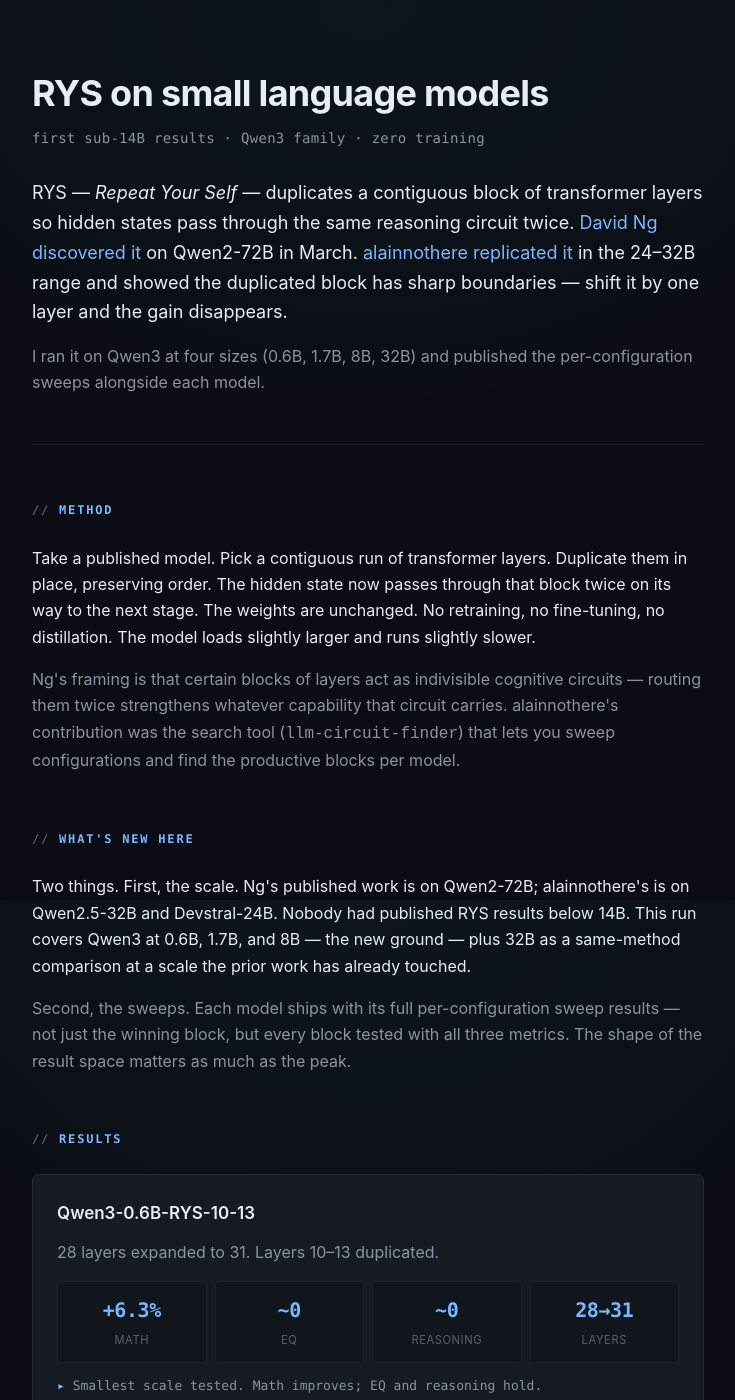
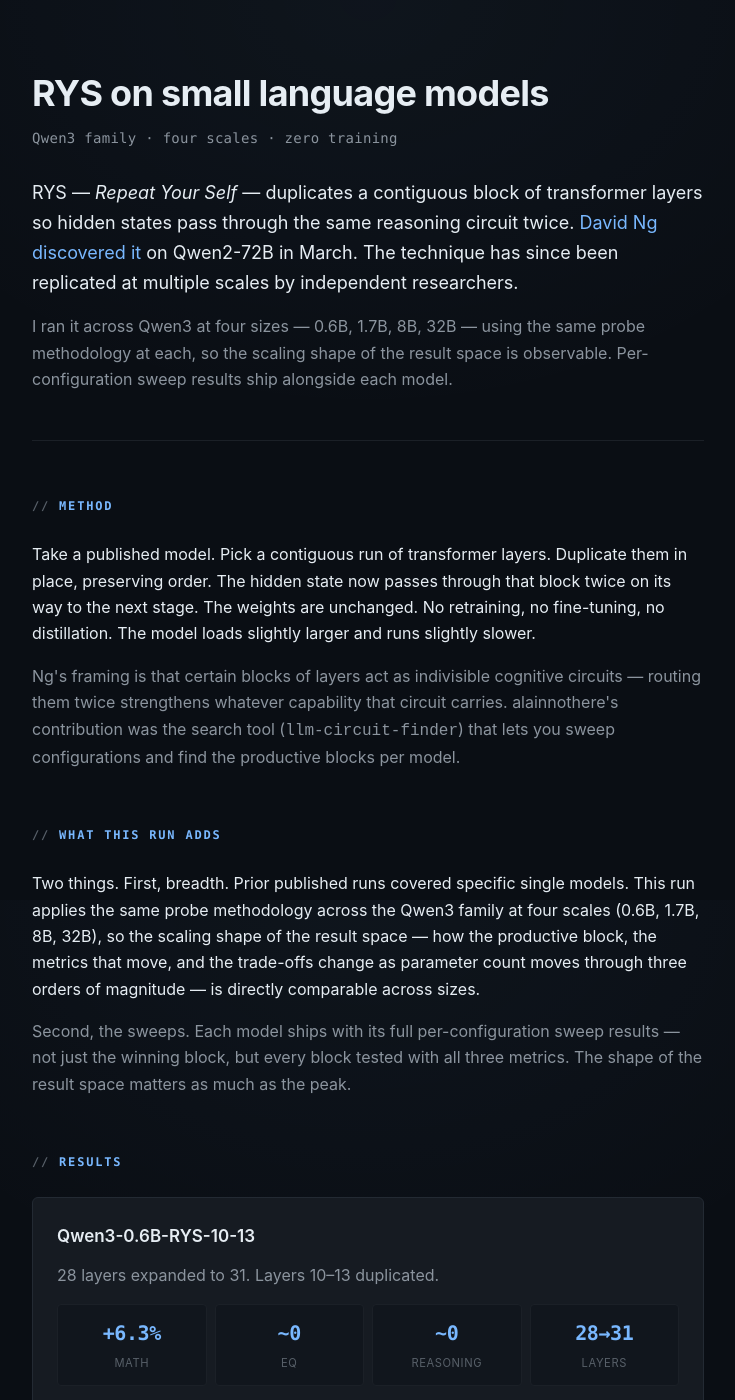
Before and after one commit to john-broadway/john-broadway.github.io, a Jekyll site: the page built from rys/index.html, in a window 1280 px wide and 1400 px high. Shown: the whole window, without its empty margins (272-1007 px from the left). Built offline with Jekyll 4.4.1, drawn with Linux system fonts in a browser that asks for light colours; some of the changed text lies outside the part shown.

Commit message:
Phase 3 scrub: drop false-priority claim on /rys/
Advisor caught: "Nobody had published RYS results below 14B" is
false — an April 2026 Qwen3-4B run with a 667-config sweep exists
and predates this work. Header subtitle and What's-new section
reworked: drop the priority framing, lead with what this run
actually adds (breadth across four scales with comparable
probe methodology, full sweeps shipping per model).

Also dropped a cost conflation (the "two consumer GPUs, evenings"
line belonged to the prior-art sweep, not this work — HF cards
state no sweep cost for these runs) and an unanchored future-
promise ("Standalone dataset pages are next" — not on any card).
Invented benchmark names (GSM8K-style, BBH-style) replaced with
the generic labels actually used on the cards.

Sources "this work" descriptor reworded the same way. The
specific prior-art citation is genericized to "replicated at
multiple scales by independent researchers" pending a decision
on whether to add the author by name.

Home-page card h3 still reads "first sub-14B results" — flagged
as a follow-up for your call.

Co-Authored-By: Claude Opus 4.7 (1M context) <noreply@anthropic.com>

```diff
--- a/rys/index.html
+++ b/rys/index.html
@@ -1,14 +1,14 @@
 ---
 layout: page
 title: RYS on small language models
-description: Layer duplication on Qwen3 — 0.6B, 1.7B, 8B, 32B. David Ng's method, extended sub-14B. Zero training, zero weight changes.
+description: Layer duplication on Qwen3 — 0.6B, 1.7B, 8B, 32B. David Ng's method, applied across four scales with full per-configuration sweeps. Zero training, zero weight changes.
 ---
 
   <header>
     <h1>RYS on small language models</h1>
-    <div class="subtitle">first sub-14B results &middot; Qwen3 family &middot; zero training</div>
-    <p class="lead body-text">RYS &mdash; <em>Repeat Your Self</em> &mdash; duplicates a contiguous block of transformer layers so hidden states pass through the same reasoning circuit twice. <a href="https://dnhkng.github.io/posts/rys/">David Ng discovered it</a> on Qwen2-72B in March. <a href="https://github.com/alainnothere/llm-circuit-finder">alainnothere replicated it</a> in the 24&ndash;32B range and showed the duplicated block has sharp boundaries &mdash; shift it by one layer and the gain disappears.</p>
-    <p>I ran it on Qwen3 at four sizes (0.6B, 1.7B, 8B, 32B) and published the per-configuration sweeps alongside each model.</p>
+    <div class="subtitle">Qwen3 family &middot; four scales &middot; zero training</div>
+    <p class="lead body-text">RYS &mdash; <em>Repeat Your Self</em> &mdash; duplicates a contiguous block of transformer layers so hidden states pass through the same reasoning circuit twice. <a href="https://dnhkng.github.io/posts/rys/">David Ng discovered it</a> on Qwen2-72B in March. The technique has since been replicated at multiple scales by independent researchers.</p>
+    <p>I ran it across Qwen3 at four sizes &mdash; 0.6B, 1.7B, 8B, 32B &mdash; using the same probe methodology at each, so the scaling shape of the result space is observable. Per-configuration sweep results ship alongside each model.</p>
   </header>
 
   <h2>Method</h2>
@@ -17,9 +17,9 @@ description: Layer duplication on Qwen3 — 0.6B, 1.7B, 8B, 32B. David Ng's meth
 
   <p>Ng's framing is that certain blocks of layers act as indivisible cognitive circuits &mdash; routing them twice strengthens whatever capability that circuit carries. alainnothere's contribution was the search tool (<code>llm-circuit-finder</code>) that lets you sweep configurations and find the productive blocks per model.</p>
 
-  <h2>What's new here</h2>
+  <h2>What this run adds</h2>
 
-  <p class="body-text">Two things. First, the scale. Ng's published work is on Qwen2-72B; alainnothere's is on Qwen2.5-32B and Devstral-24B. Nobody had published RYS results below 14B. This run covers Qwen3 at 0.6B, 1.7B, and 8B &mdash; the new ground &mdash; plus 32B as a same-method comparison at a scale the prior work has already touched.</p>
+  <p class="body-text">Two things. First, breadth. Prior published runs covered specific single models. This run applies the same probe methodology across the Qwen3 family at four scales (0.6B, 1.7B, 8B, 32B), so the scaling shape of the result space &mdash; how the productive block, the metrics that move, and the trade-offs change as parameter count moves through three orders of magnitude &mdash; is directly comparable across sizes.</p>
 
   <p>Second, the sweeps. Each model ships with its full per-configuration sweep results &mdash; not just the winning block, but every block tested with all three metrics. The shape of the result space matters as much as the peak.</p>
 
@@ -73,7 +73,7 @@ description: Layer duplication on Qwen3 — 0.6B, 1.7B, 8B, 32B. David Ng's meth
     <p class="status">The only configuration that improves all three metrics simultaneously out of 63 tested.</p>
   </article>
 
-  <p>Three benchmarks throughout: math (GSM8K-style arithmetic and word problems), EQ (emotional-reasoning suite), reasoning (BBH-style multi-step). Numbers come straight off the sweep results in each model's HF repo &mdash; see the JSONLs.</p>
+  <p>Three benchmarks measured per configuration: math, EQ (emotional reasoning), and reasoning (multi-step). Numbers come straight off the sweep results in each model's HF repo &mdash; see the JSONLs for the exact suites and raw scores.</p>
 
   <h2>Models</h2>
 
@@ -88,18 +88,18 @@ description: Layer duplication on Qwen3 — 0.6B, 1.7B, 8B, 32B. David Ng's meth
 
   <h2>License &amp; cost</h2>
 
-  <p class="body-text">Apache 2.0 across the family. Training cost: zero &mdash; there is no training. Sweep cost: two consumer GPUs, evenings. The whole research line is reproducible on hardware most readers already own.</p>
+  <p class="body-text">Apache 2.0 across the family. Training cost: zero &mdash; there is no training. The artifacts are GGUF Q4_K_M; the 0.6B and 1.7B run on integrated GPUs, the 8B fits on most consumer cards, the 32B wants 24&nbsp;GB of VRAM.</p>
 
   <h2>Datasets</h2>
 
-  <p>Per-configuration sweep results &mdash; every block tried, every metric collected &mdash; ship as JSONLs inside each model's HF repo. Standalone dataset pages on Hugging Face are next.</p>
+  <p>Per-configuration sweep results &mdash; every block tried, every metric collected &mdash; ship as JSONLs inside each model's HF repo.</p>
 
   <h2>Sources</h2>
 
   <ul class="values">
     <li><strong>Original discovery</strong> &mdash; David Ng, <a href="https://dnhkng.github.io/posts/rys/">LLM Neuroanatomy: How I Topped the LLM Leaderboard Without Changing a Single Weight</a> (blog post, March 2026). Qwen2-72B, layers 45&ndash;51.</li>
     <li><strong>Search tool &amp; mid-scale replication</strong> &mdash; alainnothere, <a href="https://github.com/alainnothere/llm-circuit-finder">llm-circuit-finder</a>. Sharp-boundary finding, Qwen2.5-32B and Devstral-24B.</li>
-    <li><strong>This work</strong> &mdash; sub-14B extension on Qwen3, four sizes, full sweeps. All artifacts at <a href="https://huggingface.co/john-broadway">huggingface.co/john-broadway</a>.</li>
+    <li><strong>This work</strong> &mdash; same method applied across Qwen3 at four sizes (0.6B, 1.7B, 8B, 32B), full per-configuration sweeps. All artifacts at <a href="https://huggingface.co/john-broadway">huggingface.co/john-broadway</a>.</li>
   </ul>
 
   <div class="tags"><span>RYS</span><span>SLM</span><span>Qwen3</span><span>Layer Duplication</span><span>Zero Training</span></div>
```
